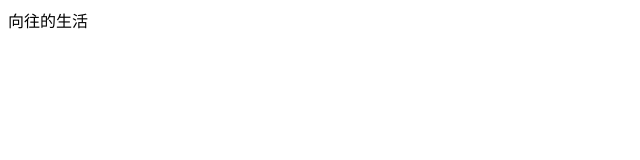
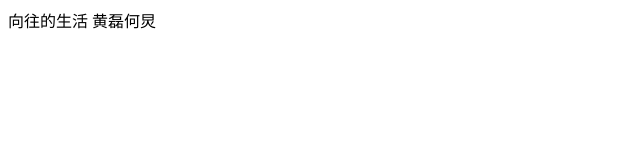
Before and after one commit to thh1022/thh, a plain HTML site: page index.html in a window 1280 px wide. Shown: the whole page, without its empty margins (0-640 px from the left). Drawn offline with Linux system fonts and the light colour scheme.

Commit message:
黄磊何炅

```diff
--- a/index.html
+++ b/index.html
@@ -7,7 +7,7 @@
 </head>
 
 <body>
-    向往的生活
+    向往的生活 黄磊何炅
 </body>
 
 </html>
```
